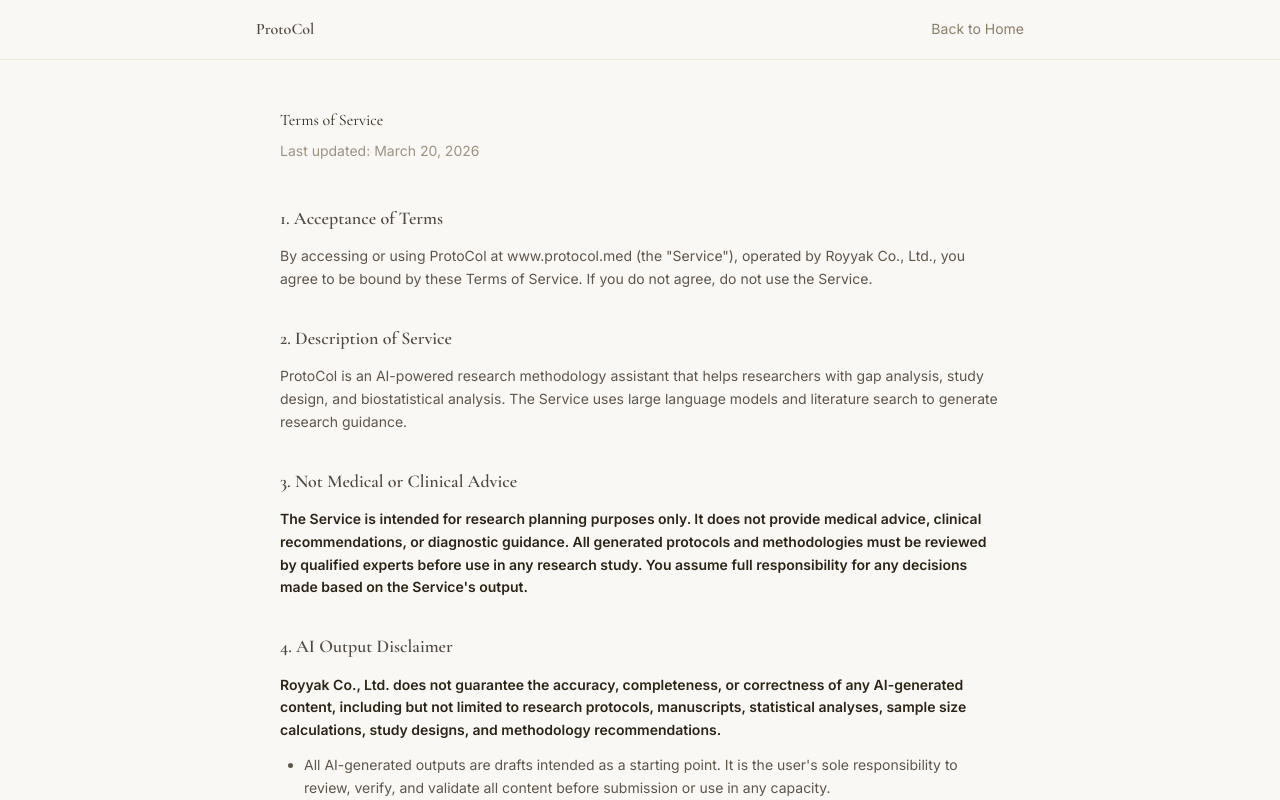
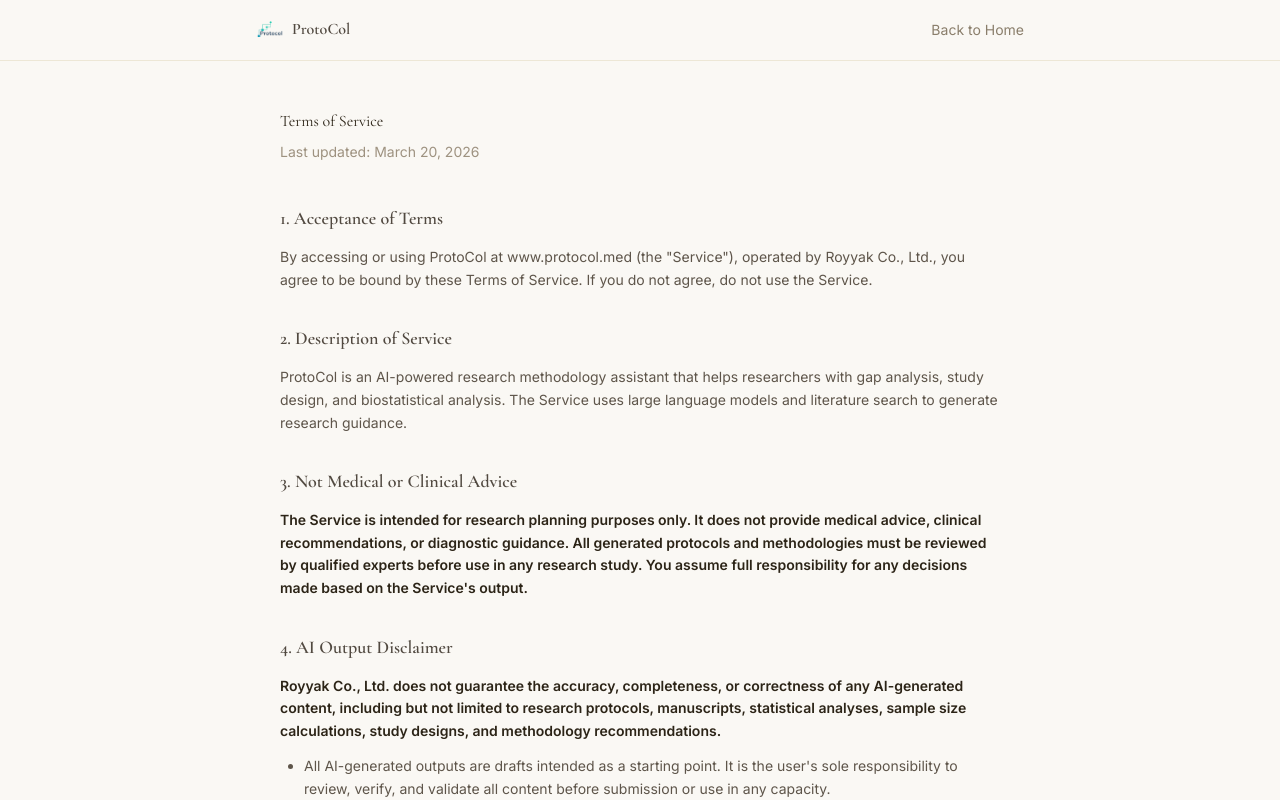
Before and after one commit to macsermkiat/chatbot_SampleSize, a Next.js app in the folder frontend/: page /terms in a window 1280 px wide. Shown: the top 800 px of the page. Built offline with nearby package versions, Linux system fonts and the light colour scheme.

Commit message:
fix: add logo to nav header on privacy, terms, and refund pages

```diff
--- a/frontend/src/app/privacy/page.tsx
+++ b/frontend/src/app/privacy/page.tsx
@@ -1,4 +1,5 @@
 import type { Metadata } from "next";
+import Image from "next/image";
 import Link from "next/link";
 
 export const metadata: Metadata = {
@@ -13,8 +14,9 @@ export default function PrivacyPolicy() {
     <div className="min-h-screen bg-parchment-50 text-ink-800 font-body">
       <nav className="border-b border-parchment-200 px-6 py-4">
         <div className="max-w-3xl mx-auto flex items-center justify-between">
-          <Link href="/" className="font-display text-body-md font-semibold text-ink-800 hover:text-ink-600 transition-colors">
-            ProtoCol
+          <Link href="/" className="flex items-center gap-2 hover:opacity-80 transition-opacity">
+            <Image src="/logo_protocol.png" alt="ProtoCol" width={28} height={28} className="h-7 w-auto" />
+            <span className="font-display text-body-md font-semibold text-ink-800">ProtoCol</span>
           </Link>
           <Link href="/" className="text-body-sm text-ink-500 hover:text-ink-700 transition-colors">
             Back to Home
--- a/frontend/src/app/refund/page.tsx
+++ b/frontend/src/app/refund/page.tsx
@@ -1,4 +1,5 @@
 import type { Metadata } from "next";
+import Image from "next/image";
 import Link from "next/link";
 
 export const metadata: Metadata = {
@@ -13,8 +14,9 @@ export default function RefundPolicy() {
     <div className="min-h-screen bg-parchment-50 text-ink-800 font-body">
       <nav className="border-b border-parchment-200 px-6 py-4">
         <div className="max-w-3xl mx-auto flex items-center justify-between">
-          <Link href="/" className="font-display text-body-md font-semibold text-ink-800 hover:text-ink-600 transition-colors">
-            ProtoCol
+          <Link href="/" className="flex items-center gap-2 hover:opacity-80 transition-opacity">
+            <Image src="/logo_protocol.png" alt="ProtoCol" width={28} height={28} className="h-7 w-auto" />
+            <span className="font-display text-body-md font-semibold text-ink-800">ProtoCol</span>
           </Link>
           <Link href="/" className="text-body-sm text-ink-500 hover:text-ink-700 transition-colors">
             Back to Home
--- a/frontend/src/app/terms/page.tsx
+++ b/frontend/src/app/terms/page.tsx
@@ -1,4 +1,5 @@
 import type { Metadata } from "next";
+import Image from "next/image";
 import Link from "next/link";
 
 export const metadata: Metadata = {
@@ -13,8 +14,9 @@ export default function TermsOfService() {
     <div className="min-h-screen bg-parchment-50 text-ink-800 font-body">
       <nav className="border-b border-parchment-200 px-6 py-4">
         <div className="max-w-3xl mx-auto flex items-center justify-between">
-          <Link href="/" className="font-display text-body-md font-semibold text-ink-800 hover:text-ink-600 transition-colors">
-            ProtoCol
+          <Link href="/" className="flex items-center gap-2 hover:opacity-80 transition-opacity">
+            <Image src="/logo_protocol.png" alt="ProtoCol" width={28} height={28} className="h-7 w-auto" />
+            <span className="font-display text-body-md font-semibold text-ink-800">ProtoCol</span>
           </Link>
           <Link href="/" className="text-body-sm text-ink-500 hover:text-ink-700 transition-colors">
             Back to Home
```
